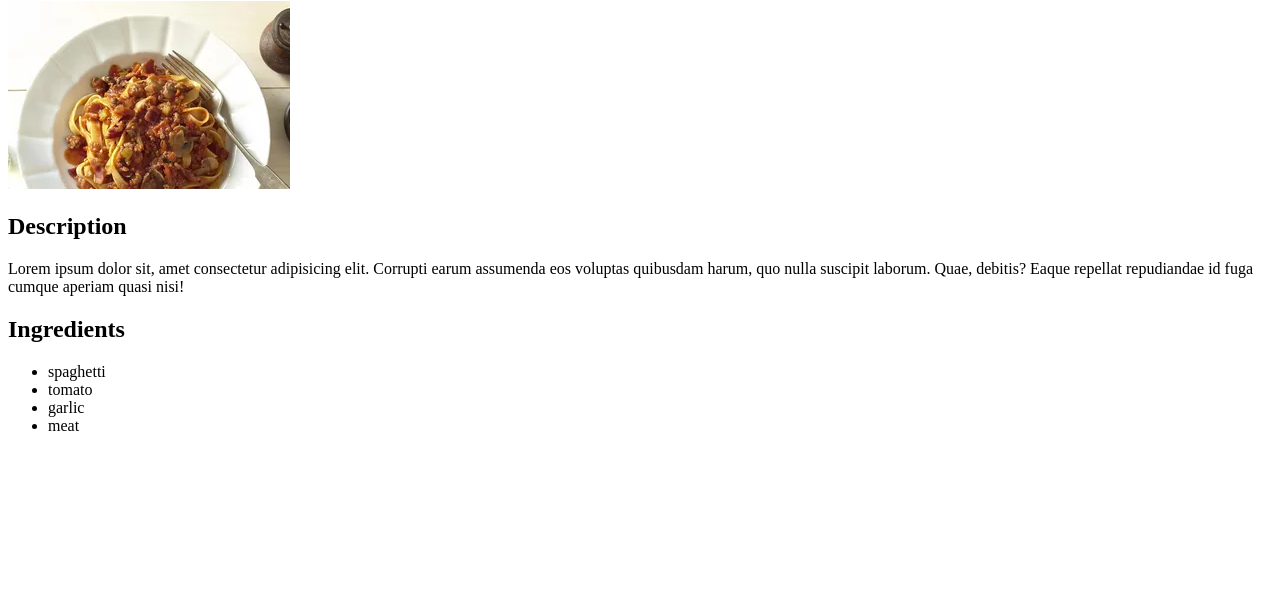
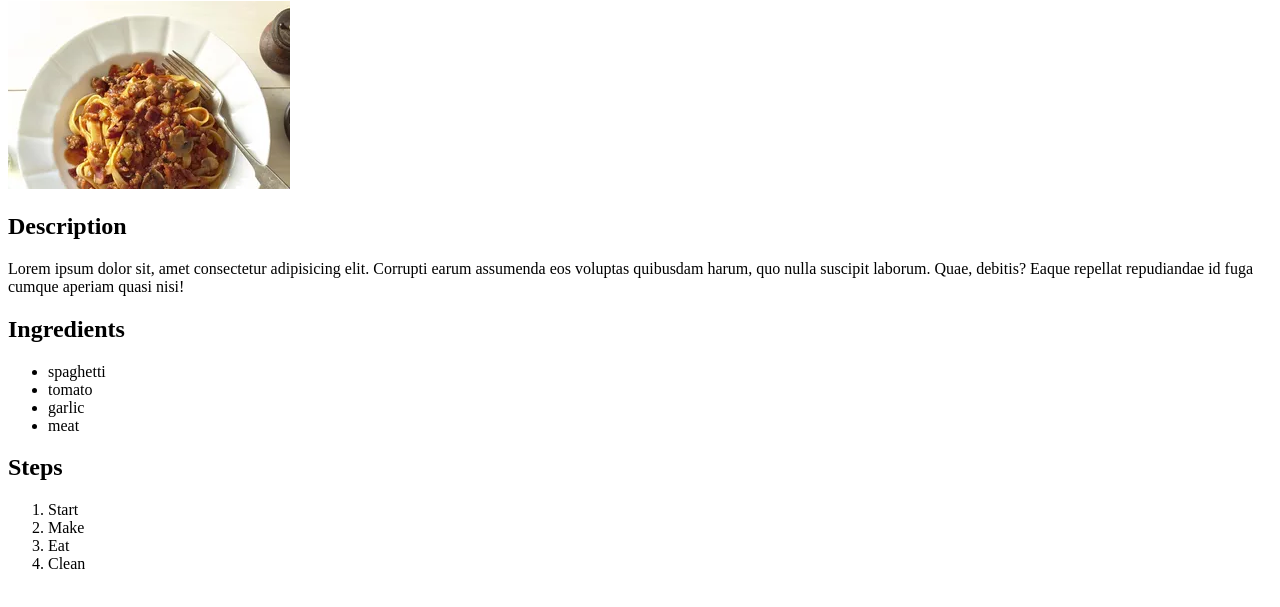
Before and after one commit to Belbut/odin-recipes2, a plain HTML site: page odin-recipes/bolognese.html in a window 1280 px wide. Shown: the part 79-686 px from the top of the page. Drawn offline with Linux system fonts and the light colour scheme.

Commit message:
Add dishes steps

```diff
--- a/odin-recipes/bolognese.html
+++ b/odin-recipes/bolognese.html
@@ -19,5 +19,14 @@
         <li>garlic</li>
         <li>meat</li>
     </ul>
+
+    <h2>Steps</h2>
+    <ol>
+        <li>Start</li>
+        <li>Make</li>
+        <li>Eat</li>
+        <li>Clean</li>
+    </ol>
+
 </body>
 </html>
```
Also changed, not shown: odin-recipes/lasagna.html (+7 -0 lines), odin-recipes/omelet.html (+8 -0 lines).
